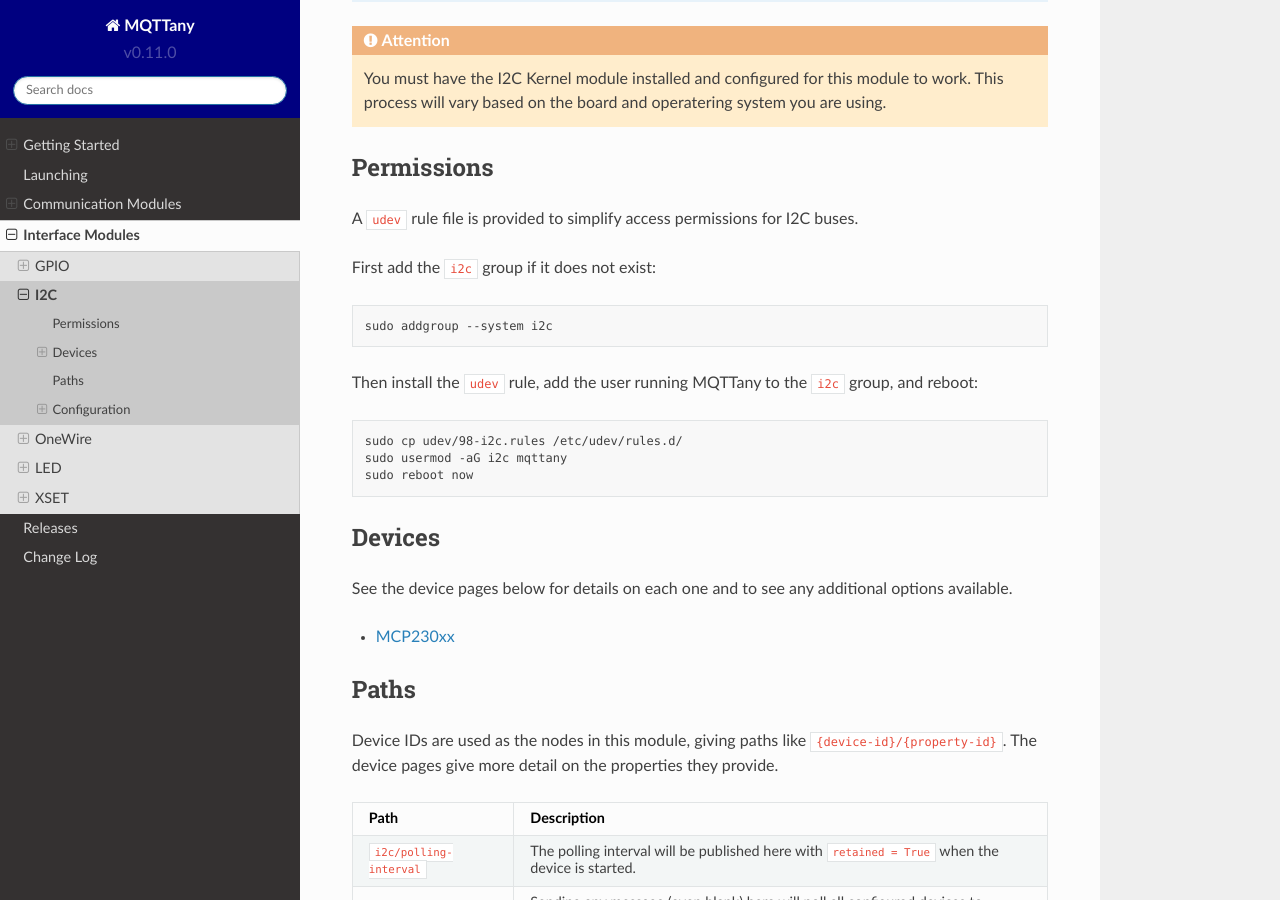
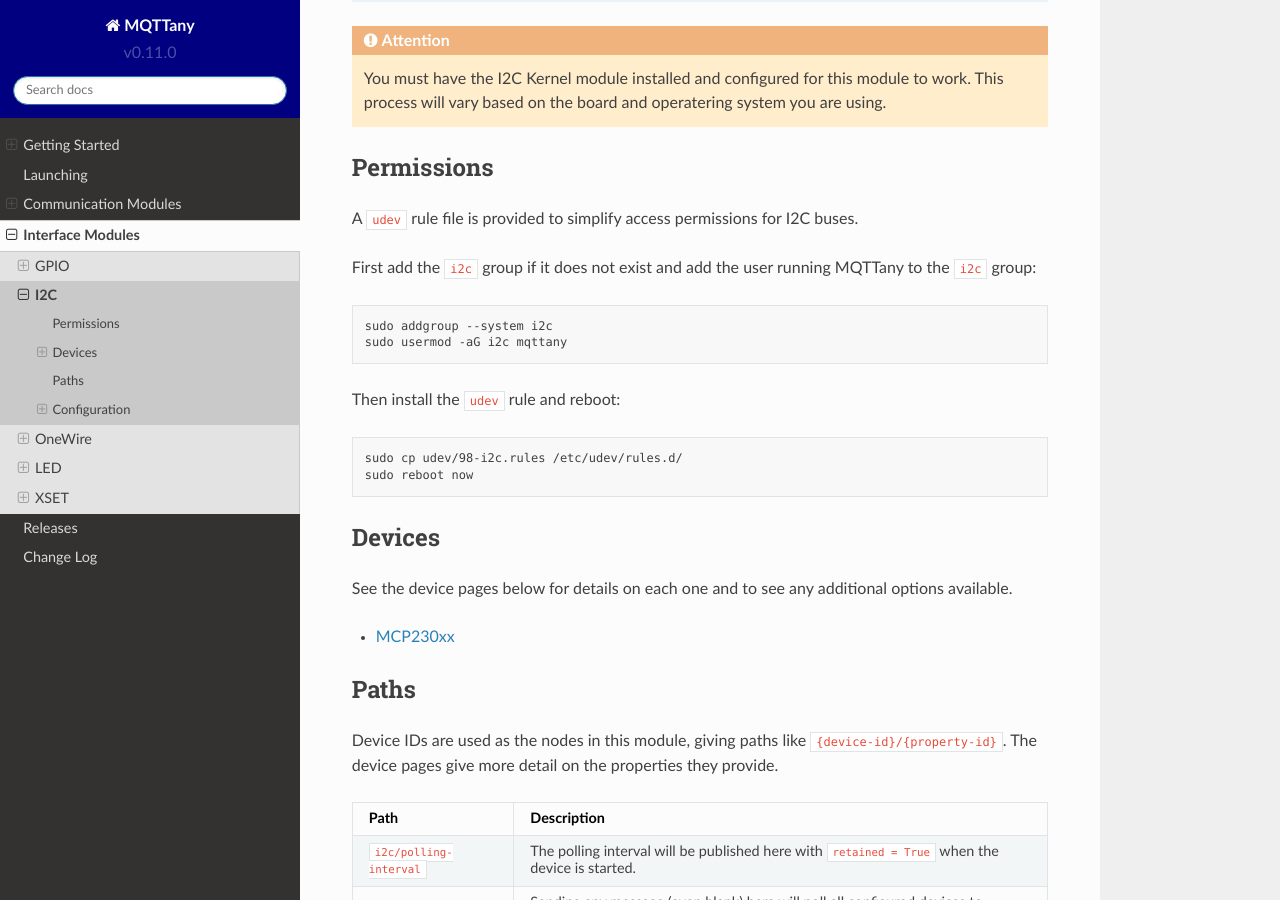
Before and after one commit to CrazyIvan359/mqttany, a Sphinx documentation site: the page built from source/interface/i2c/index.rst, in a window 1280 px wide and 900 px high, scrolled down 302 px. Built offline with Sphinx 7.4.7 and the Read the Docs theme 2.0.0, drawn with Linux system fonts in a browser that asks for light colours.

Commit message:
cleanup and fixes

```diff
--- a/source/interface/i2c/index.rst
+++ b/source/interface/i2c/index.rst
@@ -25,19 +25,19 @@
 
 A ``udev`` rule file is provided to simplify access permissions for I2C buses.
 
-First add the ``i2c`` group if it does not exist:
+First add the ``i2c`` group if it does not exist and add the user running
+MQTTany to the ``i2c`` group:
 
 .. code-block:: shell
 
     sudo addgroup --system i2c
+    sudo usermod -aG i2c mqttany
 
-Then install the ``udev`` rule, add the user running MQTTany to the ``i2c``
-group, and reboot:
+Then install the ``udev`` rule and reboot:
 
 .. code-block:: shell
 
     sudo cp udev/98-i2c.rules /etc/udev/rules.d/
-    sudo usermod -aG i2c mqttany
     sudo reboot now
 
 
--- a/source/start.rst
+++ b/source/start.rst
@@ -100,8 +100,8 @@
         python3 --version
 
     Make sure the version that was installed is at least Python |pyversion|. If it is
-    less you will need to install a newer version manually,
-    `this document <https://docs.python.org/3/using/unix.html#getting-and-installing-the-latest-version-of-python>`_
+    less you will need to install a newer version manually.
+    `This document <https://docs.python.org/3/using/unix.html#getting-and-installing-the-latest-version-of-python>`_
     from the Python documentation provides instructions.
 
 #.  Now we will change to the download directory and clone the repo. Replace
```
Also changed, not shown: other parts of source/start.rst (+1 -1 lines), source/interface/gpio/index.rst (+4 -4 lines), source/interface/gpio/pin/counter.rst (+11 -8 lines), source/interface/onewire/index.rst (+4 -4 lines).
